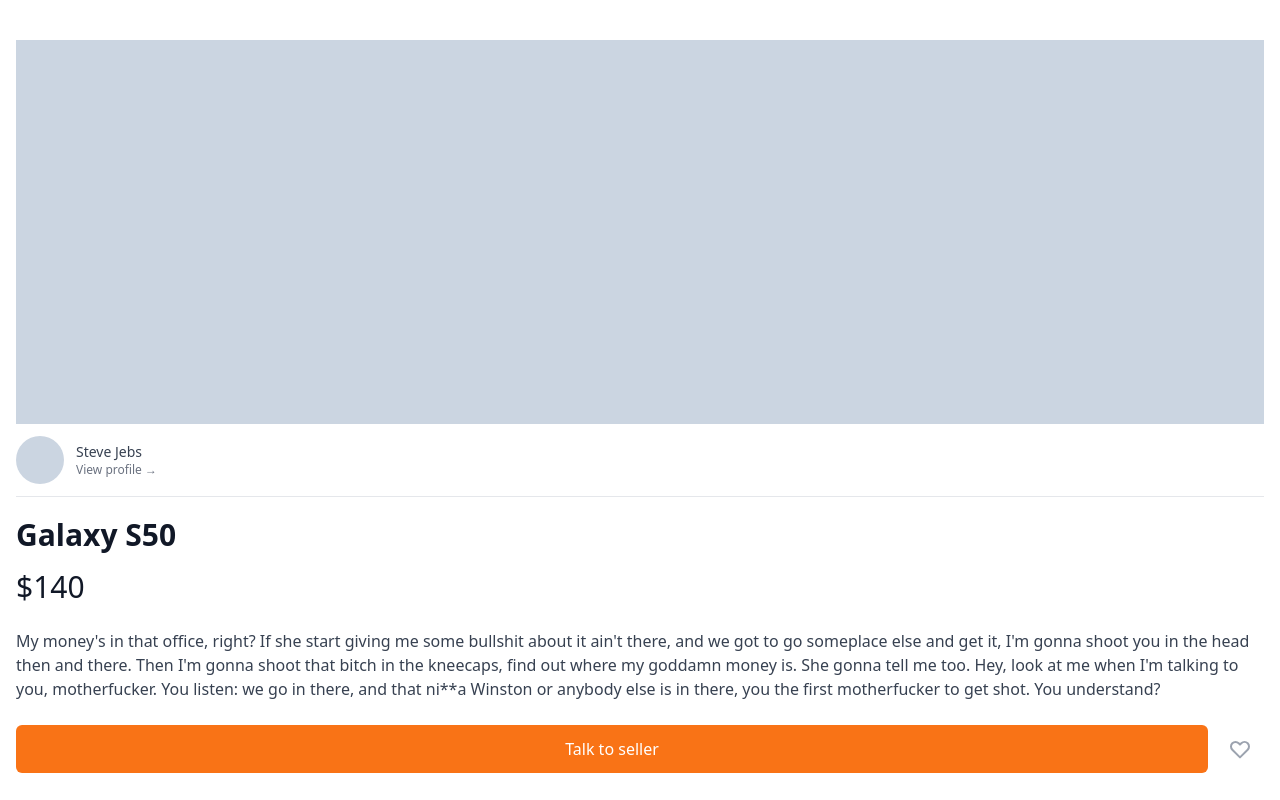
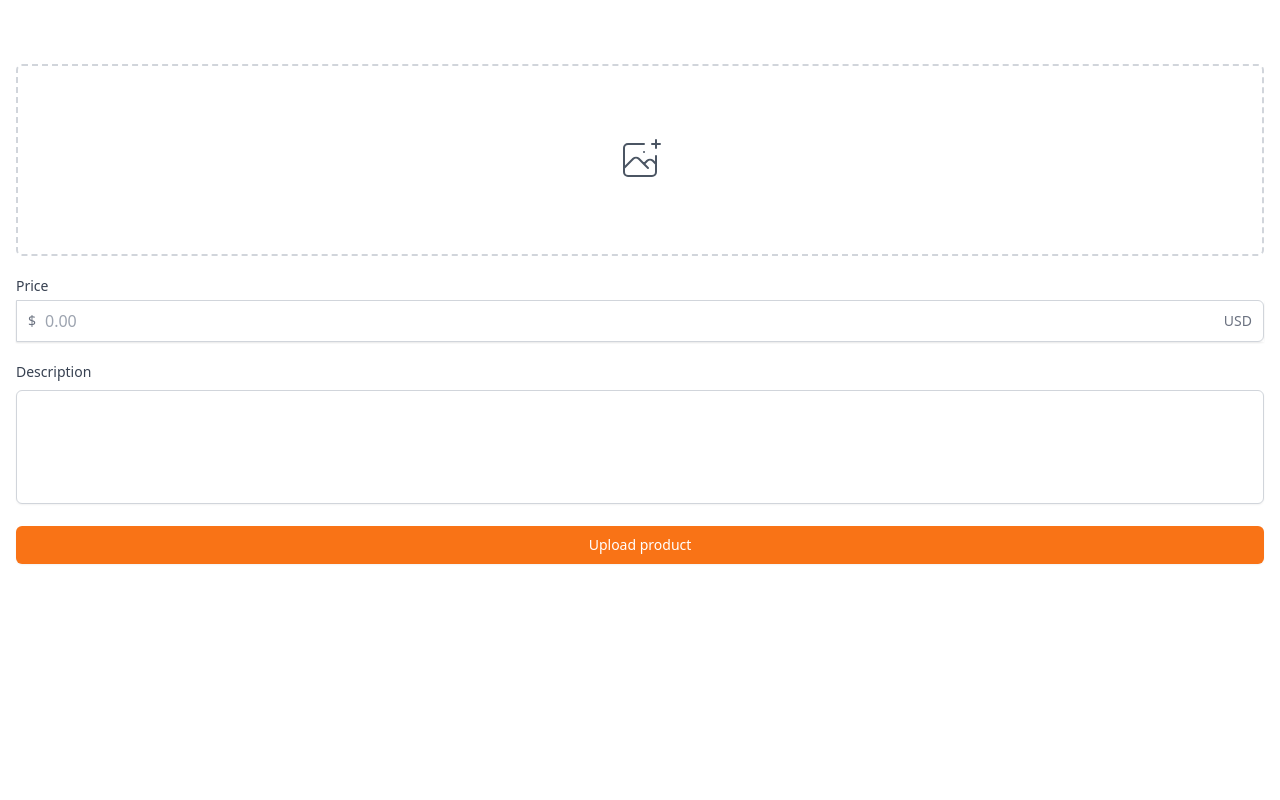
Before and after one commit to sinbox0701/carrot-market, a Next.js app: page /items/upload in a window 1280 px wide. Shown: the top 800 px of the page. Built offline with nearby package versions, Linux system fonts and the light colour scheme.

Commit message:
Upload Items

```diff
--- a/pages/enter.tsx
+++ b/pages/enter.tsx
@@ -21,16 +21,16 @@
                     </div>
                 </div>
                 <form className="flex flex-col mt-8">
-                    <label className="text-sm font-medium text-gray-700">
+                    <label htmlFor="input" className="text-sm font-medium text-gray-700">
                         {method === "email" ? "Email address" : null}
                         {method === "phone" ? "Phone number" : null}
                     </label>
                     <div className="mt-1">
-                        {method === "email" ? <input type="email" className="appearance-none w-full px-3 py-2 border border-gray-300 rounded-md shadow-sm placeholder-gray-400 focus:outline-none focus:ring-orange-500 focus:border-orange-500" required /> : null}
+                        {method === "email" ? <input id="input" type="email" className="appearance-none w-full px-3 py-2 border border-gray-300 rounded-md shadow-sm placeholder-gray-400 focus:outline-none focus:ring-orange-500 focus:border-orange-500" required /> : null}
                         {method === "phone" ? (
                         <div className="flex rounded-md shadow-sm">
                             <span className="flex items-center justify-center px-3 rounded-l-md border border-r-0 border-gray-300 bg-gray-50 text-gray-500 select-none text-sm">+82</span>
-                            <input type="number" className="appearance-none w-full px-3 py-2 border border-gray-300 rounded-md rounded-l-none shadow-sm placeholder-gray-400 focus:outline-none focus:ring-orange-500 focus:border-orange-500" required />
+                            <input id="input" type="number" className="appearance-none w-full px-3 py-2 border border-gray-300 rounded-md rounded-l-none shadow-sm placeholder-gray-400 focus:outline-none focus:ring-orange-500 focus:border-orange-500" required />
                         </div>
                         ) : null}
                     </div>
--- a/pages/items/[id].tsx
+++ b/pages/items/[id].tsx
@@ -27,7 +27,6 @@
                     </p>
                     <div className="flex items-center justify-between space-x-2">
                         <button className="font-medium flex-1 bg-orange-500 hover:bg-orange-600 text-white py-3 rounded-md focus:outline-none focus:ring-2 focus:ring-offset-2 focus:ring-orange-500">Talk to seller</button>
-                        {/* flex-1은 형제 component보다 강하게 flex성질을 주어 shrink되더라도 덜 줄어든다 */}
                         <button className="p-3 flex items-center justify-center text-gray-400 rounded-md hover:bg-gray-100 hover:text-gray-500">
                             <svg
                                 className="h-6 w-6 "
--- /dev/null
+++ b/pages/items/upload.tsx
@@ -0,0 +1,48 @@
+import type { NextPage } from "next";
+
+const Upload: NextPage = () => {
+    return (
+        <div className="px-4 py-16 ">
+            <div>
+                <label className="w-full cursor-pointer flex items-center justify-center border-2 border-dashed border-gray-300 h-48 rounded-md text-gray-600 hover:text-orange-500 hover:border-orange-500">
+                    <svg
+                        className="h-12 w-12"
+                        stroke="currentColor"
+                        fill="none"
+                        viewBox="0 0 48 48"
+                        aria-hidden="true"
+                    >
+                        <path
+                            d="M28 8H12a4 4 0 00-4 4v20m32-12v8m0 0v8a4 4 0 01-4 4H12a4 4 0 01-4-4v-4m32-4l-3.172-3.172a4 4 0 00-5.656 0L28 28M8 32l9.172-9.172a4 4 0 015.656 0L28 28m0 0l4 4m4-24h8m-4-4v8m-12 4h.02"
+                            strokeWidth={2}
+                            strokeLinecap="round"
+                            strokeLinejoin="round"
+                        />
+                    </svg>
+                    <input className="hidden" type="file" />
+                </label>
+            </div>
+            <div className="my-5">
+                <label htmlFor="price" className="mb-1 block text-sm font-medium text-gray-700">Price</label>
+                <div className="roundes-md shadow-sm flex items-center relative">
+                    <div className="absolute left-0 pl-3 flex items-center justify-center pointer-events-none">
+                        <span className="text-gray-500 text-sm">$</span>
+                    </div>
+                    <input id="price" type="text" placeholder="0.00" className="appearance-none pl-7 w-full px-3 py-2 border border-gray-300 rounded-md rounded-l-none shadow-sm placeholder-gray-400 focus:outline-none focus:ring-orange-500 focus:border-orange-500" />
+                    <div className="absolute right-0 pr-3 flex items-center justify-center pointer-events-none">
+                        <span className="text-gray-500 text-sm">USD</span>
+                    </div>
+                </div>
+            </div>
+            <div>
+                <label className="mb-1 block text-sm font-medium text-gray-700">Description</label>
+                <div>
+                    <textarea className="mt-1 shadow-sm w-full focus:ring-orange-500 rounded-md border-gray-300 focus:border-orange-500 resize-none"  rows={4} />
+                </div>
+            </div>
+            <button className="mt-4 w-full bg-orange-500 hover:bg-orange-600 text-white px-3 py-2 border border-transparent rounded-md shadow-sm text-sm font-medium focus:ring-2 focus:ring-offset-2 focus:ring-orange-500 focus:outline-none">Upload product</button>
+        </div>
+    );
+};
+
+export default Upload;
```
Also changed, not shown: 1 other file (tests, documents, lock files or other folders).
